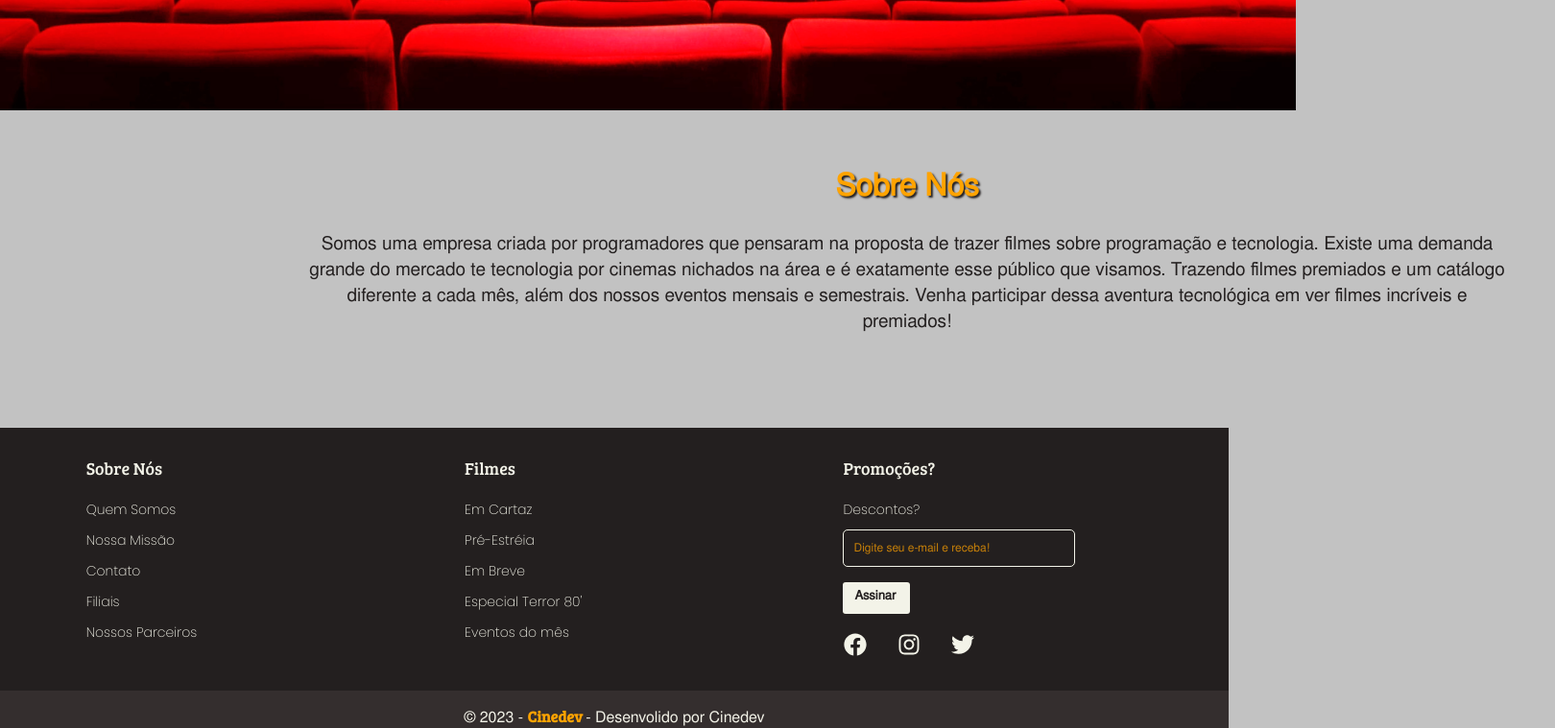
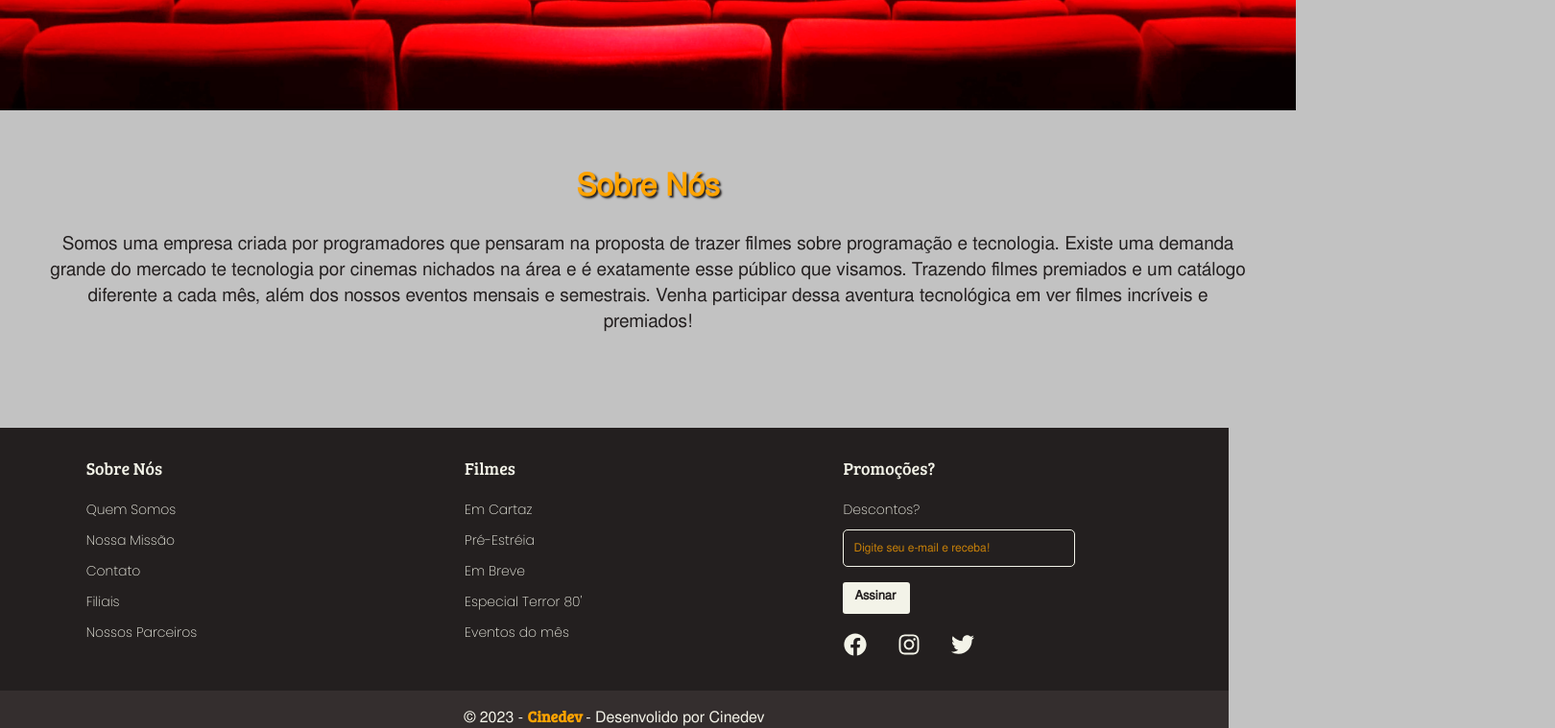
Before and after one commit to Dannfonseca/Cinedev-Site, a React (Vite) app: page / in a window 1280 px wide. Shown: the part 780-1539 px from the top of the page at 96% size, 1620 px wide, since content can reach past the window. Built offline with nearby package versions, Linux system fonts and the light colour scheme.

Commit message:
Update Home.css

```diff
--- a/src/components/pages/Home.css
+++ b/src/components/pages/Home.css
@@ -8,6 +8,6 @@ width: 99.98%;
     font-size: 19px;
 }
 
-.homeDiv {
-    margin-left: auto
+div .homeDiv {
+    margin: auto;
 }
```
